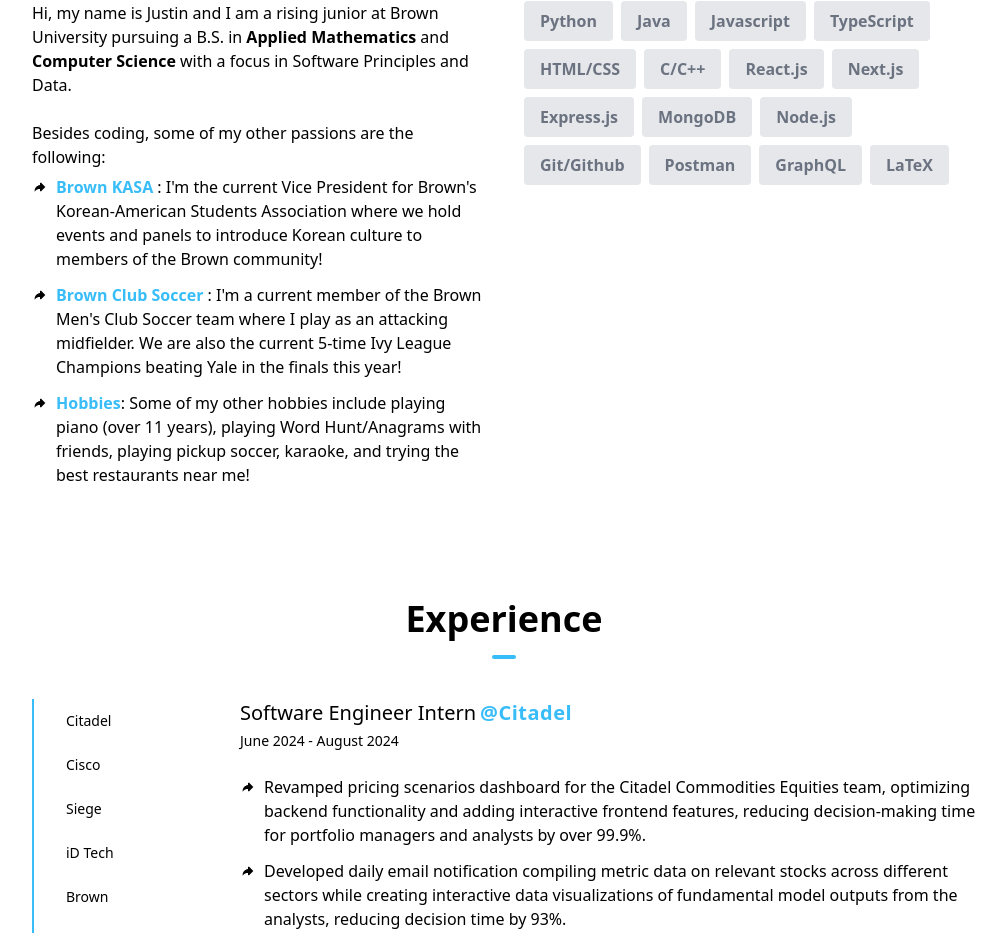
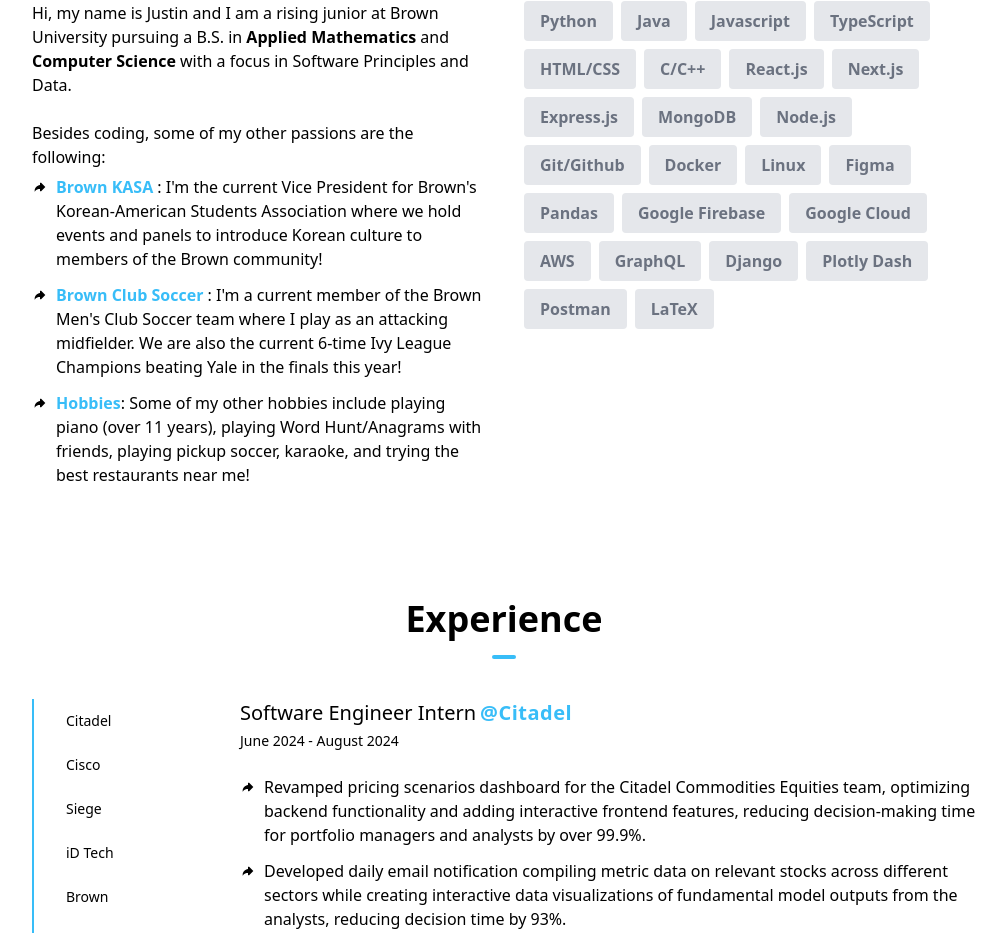
Before and after one commit to justinshin6/personal-website, a Next.js app: page / in a window 1280 px wide. Shown: the part 1042-1975 px from the top of the page, without its empty margins (136-1142 px from the left). Built offline with nearby package versions, Linux system fonts and the light colour scheme.

Commit message:
update about section and footer

```diff
--- a/components/AboutSection.tsx
+++ b/components/AboutSection.tsx
@@ -16,8 +16,17 @@
   { skill: "MongoDB" },
   { skill: "Node.js" },
   { skill: "Git/Github" },
+  { skill: "Docker" },
+  { skill: "Linux" },
+  { skill: "Figma" },
+  { skill: "Pandas" },
+  { skill: "Google Firebase" },
+  { skill: "Google Cloud" },
+  { skill: "AWS" },
+  { skill: "GraphQL" },
+  { skill: "Django" },
+  { skill: "Plotly Dash" },
   { skill: "Postman" },
-  { skill: "GraphQL" },
   { skill: "LaTeX" },
 
 ]
@@ -35,7 +44,7 @@
   },
   {
     head: "Brown Club Soccer",
-    description: "I'm a current member of the Brown Men's Club Soccer team where I play as an attacking midfielder. We are also the current 5-time Ivy League Champions beating Yale in the finals this year!",
+    description: "I'm a current member of the Brown Men's Club Soccer team where I play as an attacking midfielder. We are also the current 6-time Ivy League Champions beating Yale in the finals this year!",
     link: "https://brownclubsoccer.com/results"
   },
   {
--- a/components/Footer.tsx
+++ b/components/Footer.tsx
@@ -1,30 +1,36 @@
-import React from "react"
+import React from "react";
 import {
   AiOutlineGithub,
   AiOutlineInstagram,
   AiOutlineLinkedin,
-} from "react-icons/ai"
+} from "react-icons/ai";
 
 const Footer = () => {
+  const currentYear = new Date().getFullYear();
+
   return (
-    <footer className="mx-auto max-w-3xl px-4 sm:px-6 md:max-w-5xl ">
-      <hr className="w-full h-0.5 mx-auto mt-8 bg-neutral-200 border-0"></hr>
-      <div className="mx-auto  p-4 flex flex-col text-center text-neutral-900 md:flex-row md:justify-between">
+    <footer className="mx-auto max-w-3xl px-4 sm:px-6 md:max-w-5xl">
+      <hr className="w-full h-0.5 mx-auto mt-8 bg-neutral-200 border-0" />
+      <div className="mx-auto p-4 flex flex-col text-center text-neutral-900 md:flex-row md:justify-between">
         <div className="flex flex-row items-center justify-center space-x-1 text-neutral-500 dark:text-neutral-100">
-          <a href="/" className="hover:underline">Justin Shin 2023</a>
+          <a href="/" className="hover:underline">
+            Justin Shin {currentYear}
+          </a>
         </div>
         <div className="flex flex-row items-center justify-center space-x-2 mb-1">
-
-
           {/* Github */}
-          <a href="https://github.com/justinshin6" rel="noreferrer" target="_blank">
+          <a
+            href="https://github.com/justinshin6"
+            rel="noreferrer"
+            target="_blank"
+          >
             <AiOutlineGithub
               className="hover:-translate-y-1 transition-transform cursor-pointer text-neutral-500 dark:text-neutral-100"
               size={30}
             />
           </a>
 
-          {/*Instagram */}
+          {/* Instagram */}
           <a
             href="https://www.instagram.com/_justin.shin/?hl=en"
             rel="noreferrer"
@@ -35,7 +41,8 @@
               size={30}
             />
           </a>
-          {/* Linkedin */}
+
+          {/* LinkedIn */}
           <a
             href="https://www.linkedin.com/in/justin-shin6/"
             rel="noreferrer"
@@ -46,11 +53,10 @@
               size={30}
             />
           </a>
-
         </div>
       </div>
     </footer>
-  )
-}
+  );
+};
 
-export default Footer
+export default Footer;
```
